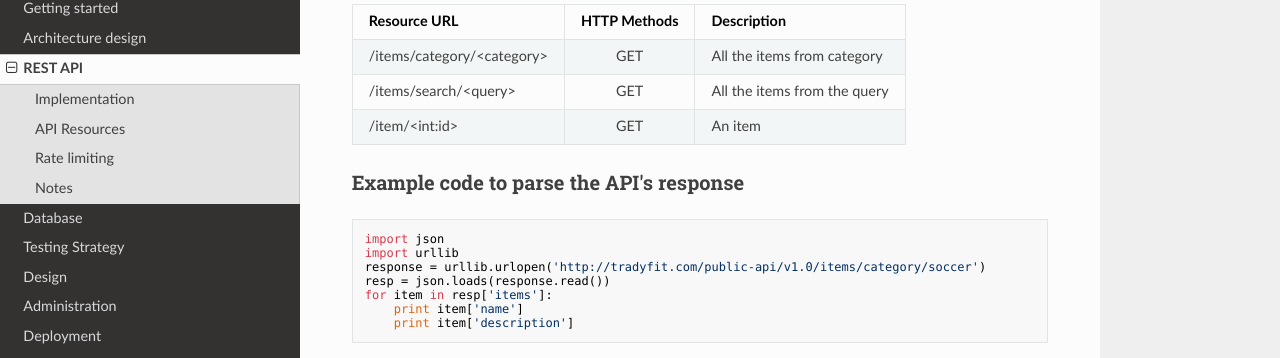
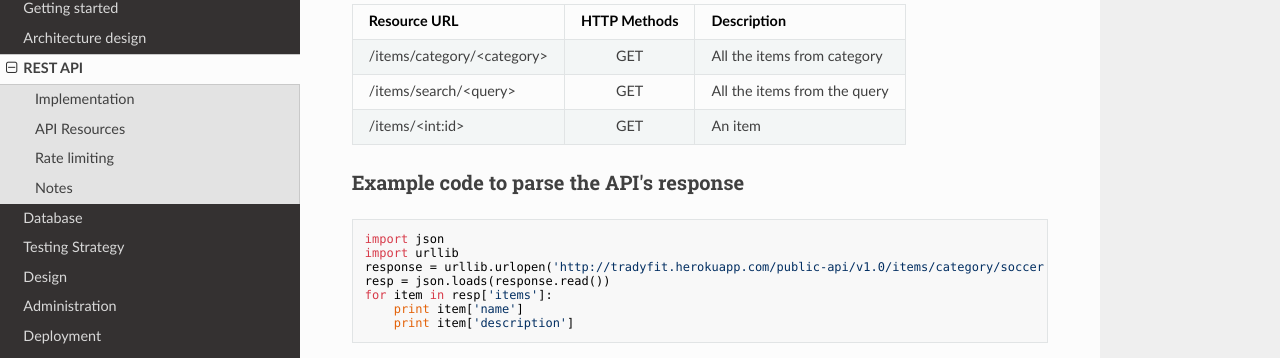
Before and after one commit to rosariomgomez/tradyfit, an MkDocs documentation site: the page built from docs/api.md, in a window 1280 px wide and 900 px high, scrolled down 343 px. Shown: the part 141-499 px from the top of the window. Built offline with MkDocs 1.6.1, drawn with Linux system fonts in a browser that asks for light colours; nearby versions of some CDN libraries; old or Windows-style settings are respelled for this version of MkDocs.

Commit message:
fixed small typos

````diff
--- a/docs/api.md
+++ b/docs/api.md
@@ -12,14 +12,14 @@ Items need to be converted to JSON in order to be served by the API. This is ach
 | --------------------------- | :---------:  | -------------------------------|
 | /items/category/<category\> |  GET         |  All the items from category   |
 | /items/search/<query\>      |  GET         |  All the items from the query  |
-| /item/<int:id\>             |  GET         |  An item                       |
+| /items/<int:id\>            |  GET         |  An item                       |
 
 
 <h3>Example code to parse the API's response</h3>
 ```python
 import json
 import urllib
-response = urllib.urlopen('http://tradyfit.com/public-api/v1.0/items/category/soccer')
+response = urllib.urlopen('http://tradyfit.herokuapp.com/public-api/v1.0/items/category/soccer')
 resp = json.loads(response.read())
 for item in resp['items']:
     print item['name']
````
Also changed, not shown: docs/deployment.md (+1 -1 lines).
